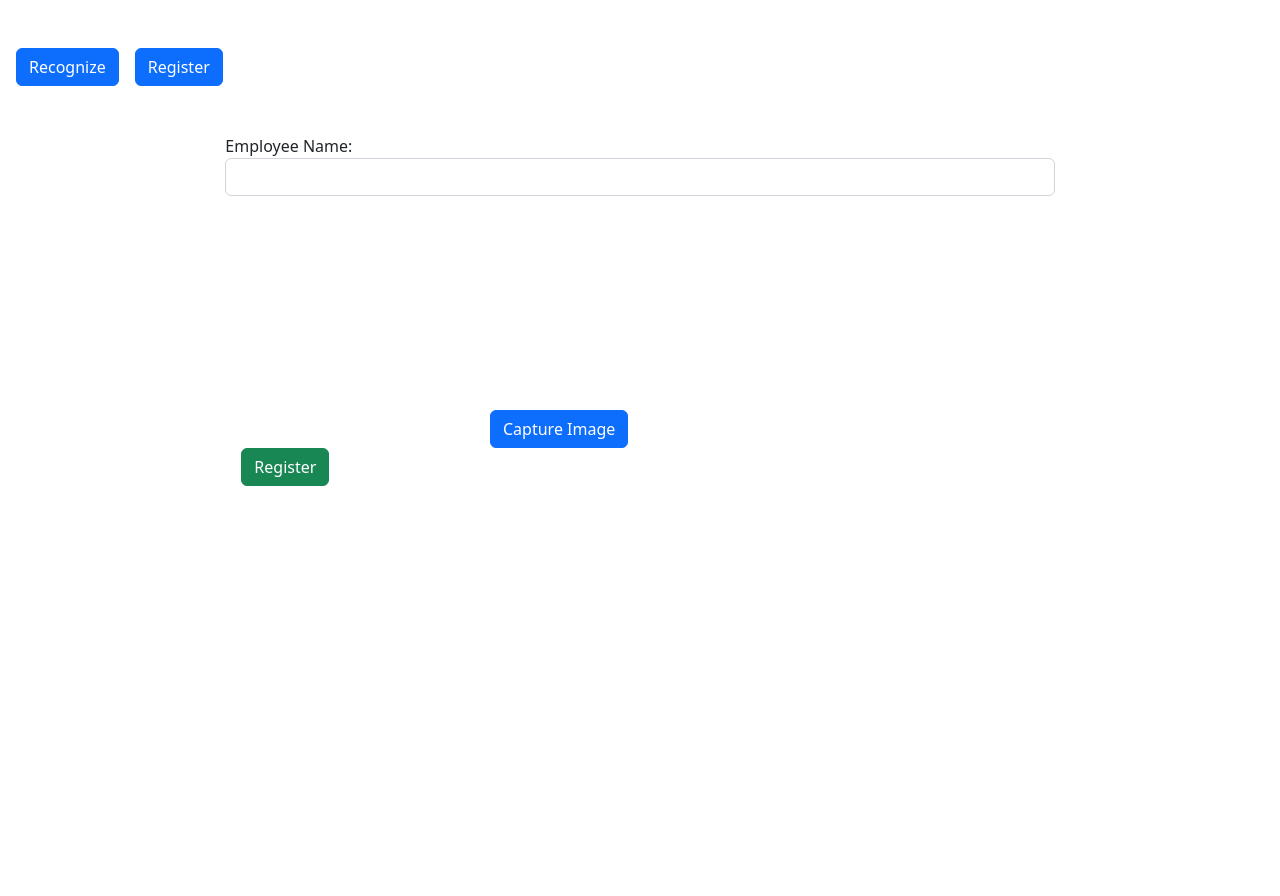
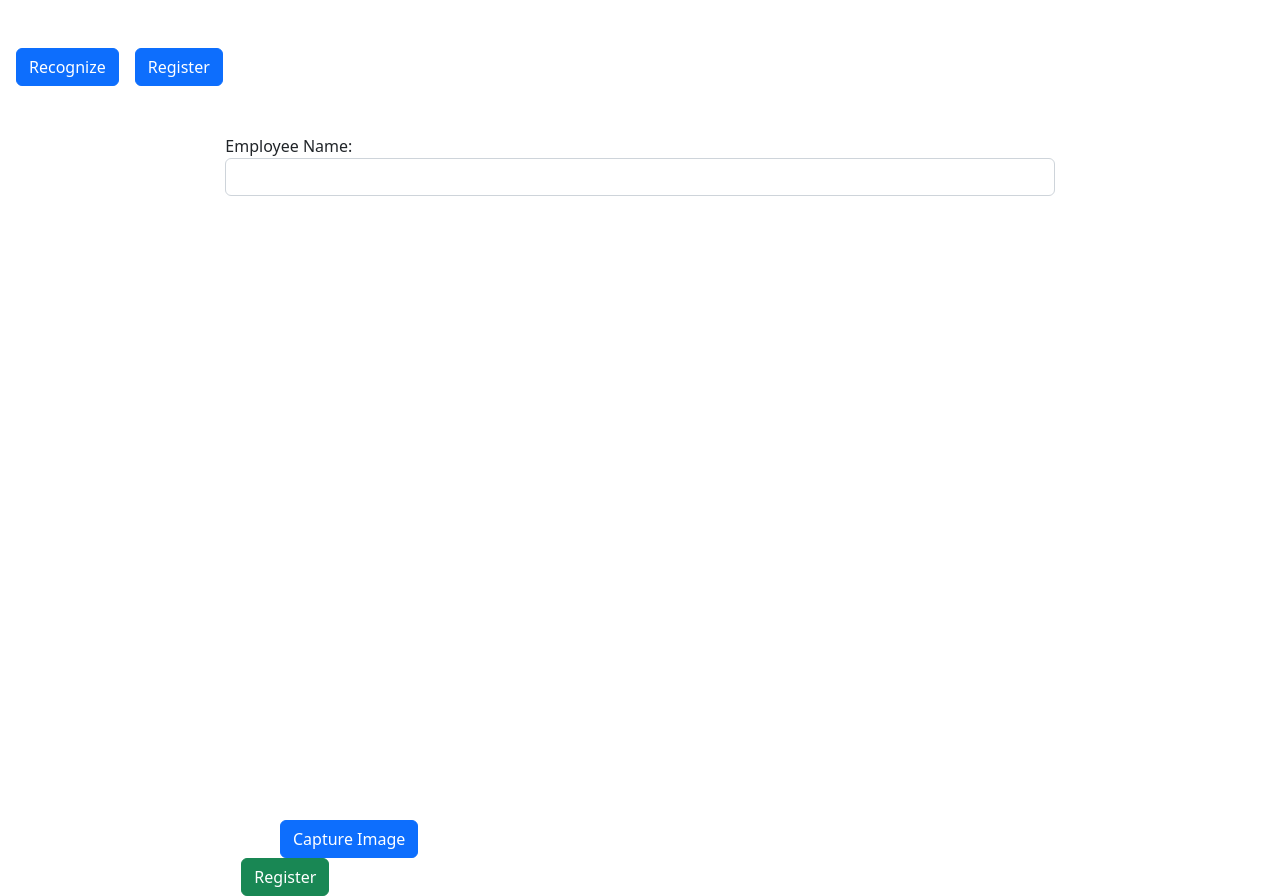
Before and after one commit to ensuresafeconsultancy/faceRecognitionCheck, a React (Vite) app in the folder faceidentification/: page /register in a window 1280 px wide. Both pictures are taken after a click on the button "Open Camera". Before the commit the page ends 800 px from the top, so only its background shows below. Built offline with nearby package versions, Linux system fonts and the light colour scheme; no server answers.

Commit message:
video box size

```diff
--- a/faceidentification/src/components/Recognition.jsx
+++ b/faceidentification/src/components/Recognition.jsx
@@ -94,7 +94,7 @@ const Recognition = () => {
 
           const distance = faceapi.euclideanDistance(faceDescriptor, userDescriptor);
           console.log("distance = " , distance)
-          if (distance < 0.37) { // Adjust the threshold as needed
+          if (distance <= 0.5) { // Adjust the threshold as needed
             clearInterval(intervalId);
             if (videoRef.current && videoRef.current.srcObject) {
               videoRef.current.srcObject.getTracks().forEach(track => track.stop());
@@ -164,7 +164,8 @@ const Recognition = () => {
             )}
             {isCameraOn && (
               <div style={{ position: 'relative', display: 'flex', justifyContent: 'center', alignItems: 'center' }}>
-                <video ref={videoRef} autoPlay muted className='img-fluid'></video>
+                {/* <video ref={videoRef} autoPlay muted width="720" height="560"></video> */}
+                <video ref={videoRef} autoPlay muted width="720" height="560"></video>
                 {/* <video ref={videoRef} autoPlay muted className='videoCanva' width="720" height="560" style={{ marginRight: '20px' }}></video> */}
                 <div ref={canvasRef} style={{ position: 'absolute' }}></div>
               </div>
--- a/faceidentification/src/components/Register.jsx
+++ b/faceidentification/src/components/Register.jsx
@@ -127,7 +127,8 @@ const Register = () => {
                   )}
                   {isCameraOpen && (
                     <div >
-                      <video ref={videoRef} autoPlay className='img-fluid'></video>
+                      <video ref={videoRef} autoPlay width="720" height="560"></video>
+                      {/* <video ref={videoRef} autoPlay className='img-fluid'></video> */}
                       <button className='btn btn-primary' type='button' onClick={captureImage} style={{ display: 'block', marginTop: '10px' }}>Capture Image</button>
                     </div>
                   )}
```
